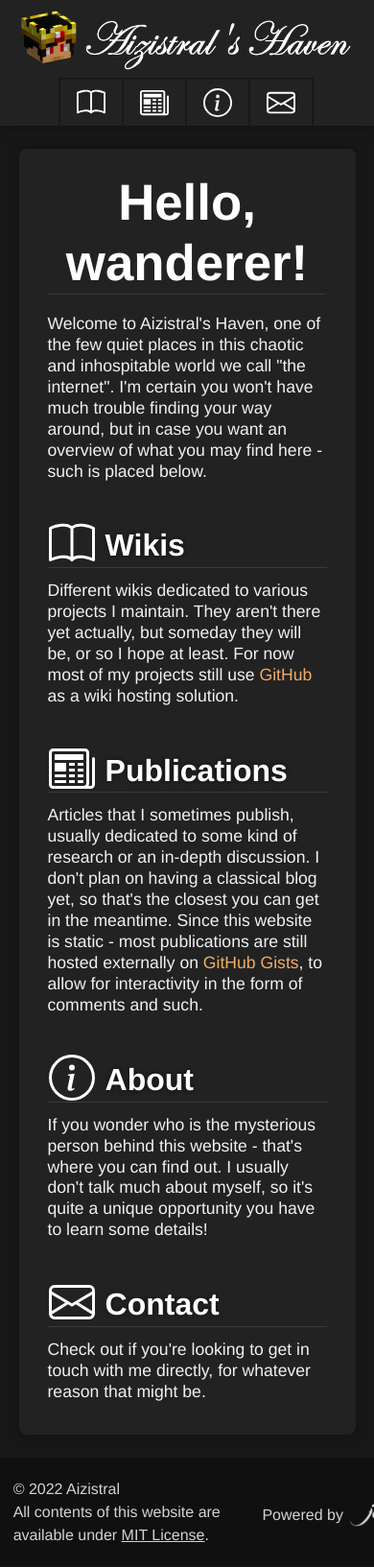
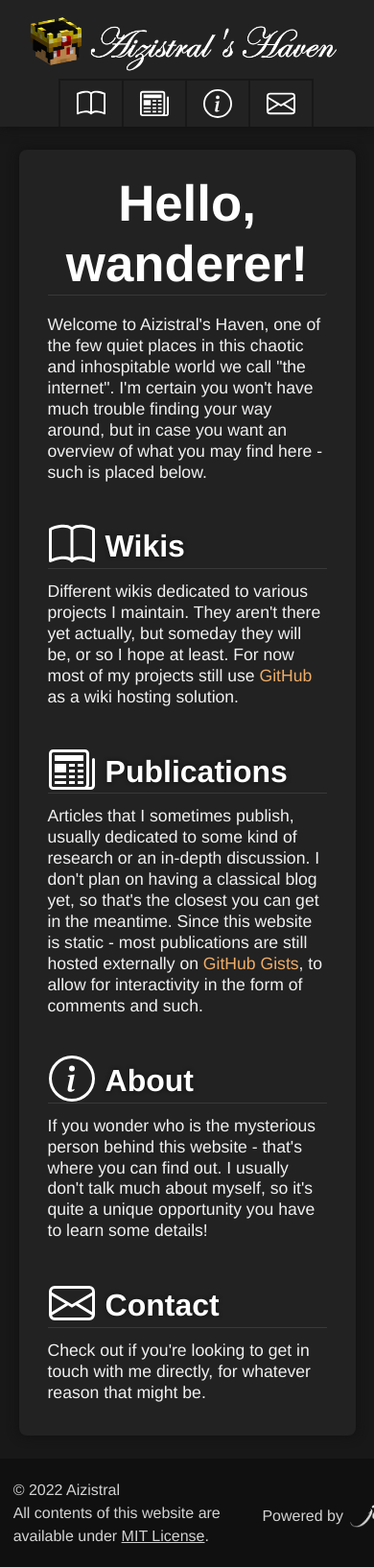
Before and after one commit to Aizistral-Studios/aizistral.com, a Jekyll site: the page built from index.html, in a window 390 px wide. Shown: the whole page at 96% size. Built offline with Jekyll 4.4.1, drawn with Linux system fonts in a browser that asks for light colours.

Commit message:
Fix logo squashing

```diff
--- a/_sass/adaptivity.scss
+++ b/_sass/adaptivity.scss
@@ -177,10 +177,10 @@
 		margin-bottom: 8px;
 	}
 
-	.header-logo_img {
+	.header-logo-img {
 		margin-top: 15px;
 		margin-right: 5px;
-		max-height: 48px;
+		height: 62px;
 	}
 
 	.info-card-title {
--- a/_sass/layouts.scss
+++ b/_sass/layouts.scss
@@ -17,6 +17,7 @@
 	display: inline;
 	max-height: 68px;
 	width: auto;
+	min-width: min-content;
 	margin-top: 8px;
 	margin-bottom: 5px;
 }
```
